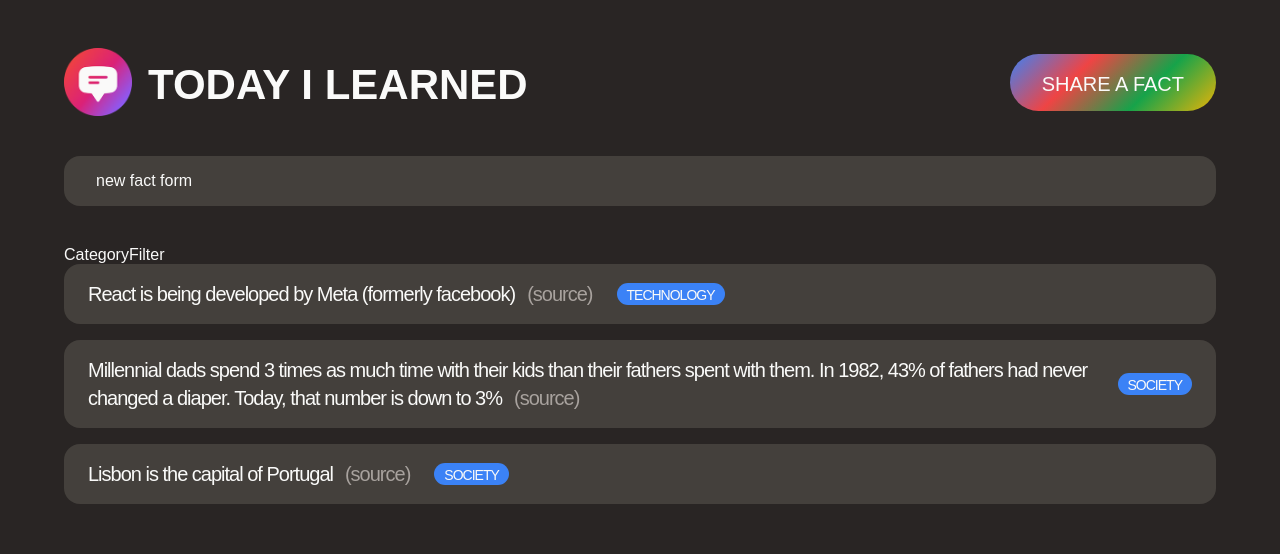
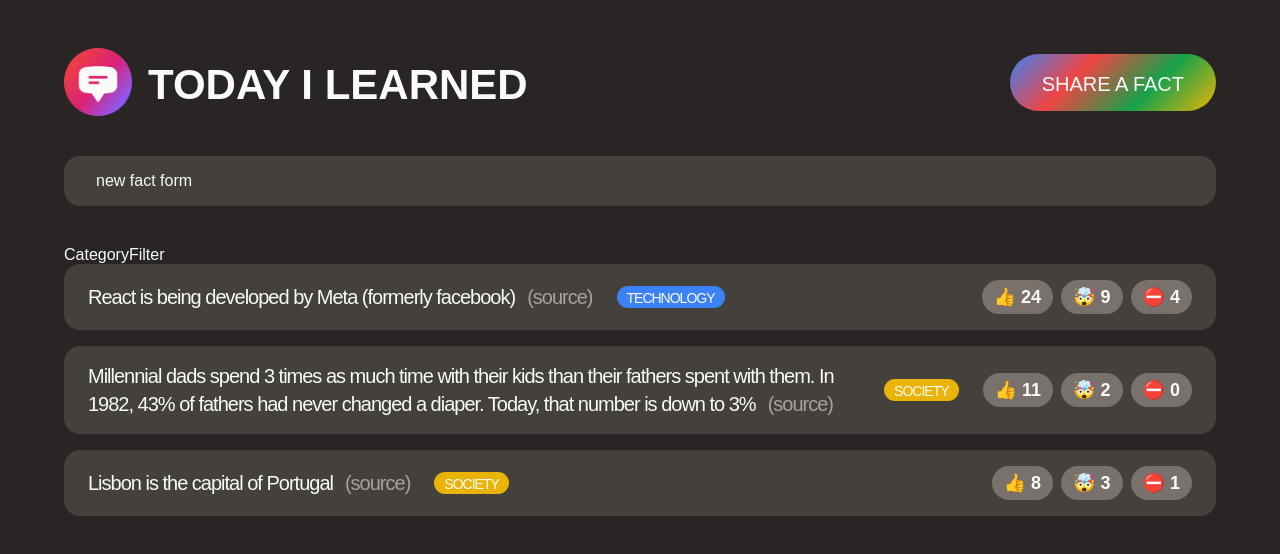
Before and after one commit to rongyue1/today-i-learned, a React (Create React App) app: page / in a window 1280 px wide. Shown: the top 554 px of the page. Built offline with nearby package versions, Linux system fonts and the light colour scheme; a web font is replaced by a local one.

Commit message:
render category color accrodingly

```diff
--- a/src/App.js
+++ b/src/App.js
@@ -41,16 +41,20 @@ const initialFacts = [
 function App() {
   const facts = initialFacts;
 
+  function findColor() {
+    console.log("findcolor");
+  }
+
   return (
     <>
       <Header />
       <NewFactForm />
       <main>
         <CategoryFilter />
-
         {facts.map((fact) => (
           <FactList
             className="fact-list"
+            key={fact.id}
             text={fact.text}
             source={fact.source}
             category={fact.category}
--- a/src/components/FactList.jsx
+++ b/src/components/FactList.jsx
@@ -1,4 +1,19 @@
 function FactList(props) {
+  const CATEGORIES = [
+    { name: "technology", color: "#3b82f6" },
+    { name: "science", color: "#16a34a" },
+    { name: "finance", color: "#ef4444" },
+    { name: "society", color: "#eab308" },
+    { name: "entertainment", color: "#db2777" },
+    { name: "health", color: "#14b8a6" },
+    { name: "history", color: "#f97316" },
+    { name: "news", color: "#8b5cf6" },
+  ];
+
+  function findColor(categoryName) {
+    return categoryName.name === props.category;
+  }
+
   return (
     <section>
       <ul className="fact-list">
@@ -9,9 +24,17 @@ function FactList(props) {
               (source)
             </a>
           </p>
-          <span className="tag" style={{ backgroundColor: "#3b82f6" }}>
+          <span
+            className="tag"
+            style={{ backgroundColor: CATEGORIES.find(findColor).color }}
+          >
             {props.category}
           </span>
+          <div className="vote-buttons">
+            <button>👍 {props.votesInteresting}</button>
+            <button>🤯 {props.votesMindblowing}</button>
+            <button>⛔️ {props.votesFalse}</button>
+          </div>
         </li>
       </ul>
     </section>
```
